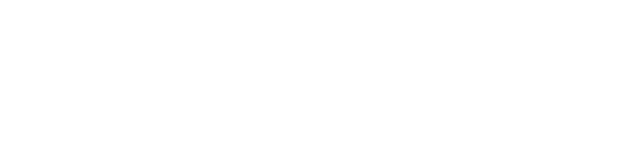
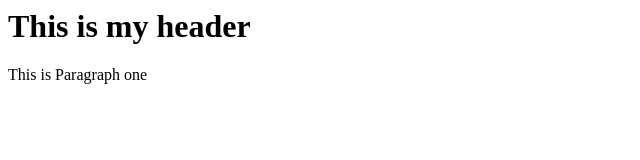
Before and after one commit to Sanmaz-TR/PullPush, a plain HTML site: page index.html in a window 1280 px wide. Shown: the whole page, without its empty margins (0-640 px from the left). Drawn offline with Linux system fonts and the light colour scheme.

Commit message:
Added Header and Paragraph

```diff
--- a/index.html
+++ b/index.html
@@ -6,6 +6,12 @@
 {color: red; font: 25}
 </style>
 </head>
+<body>
+	<h1>This is my header</h1>
+	<p>This is Paragraph one</p>
+
+
+</body>
 
 
 
```
